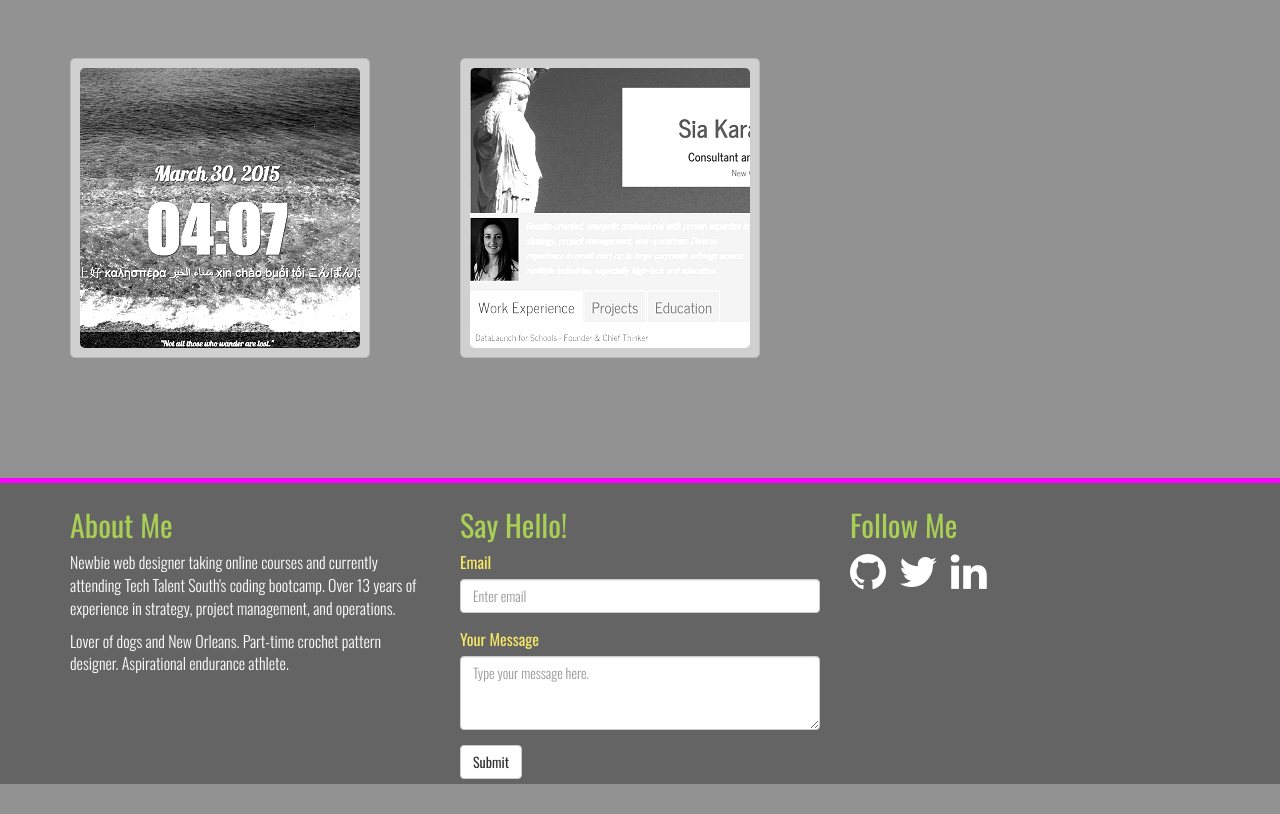
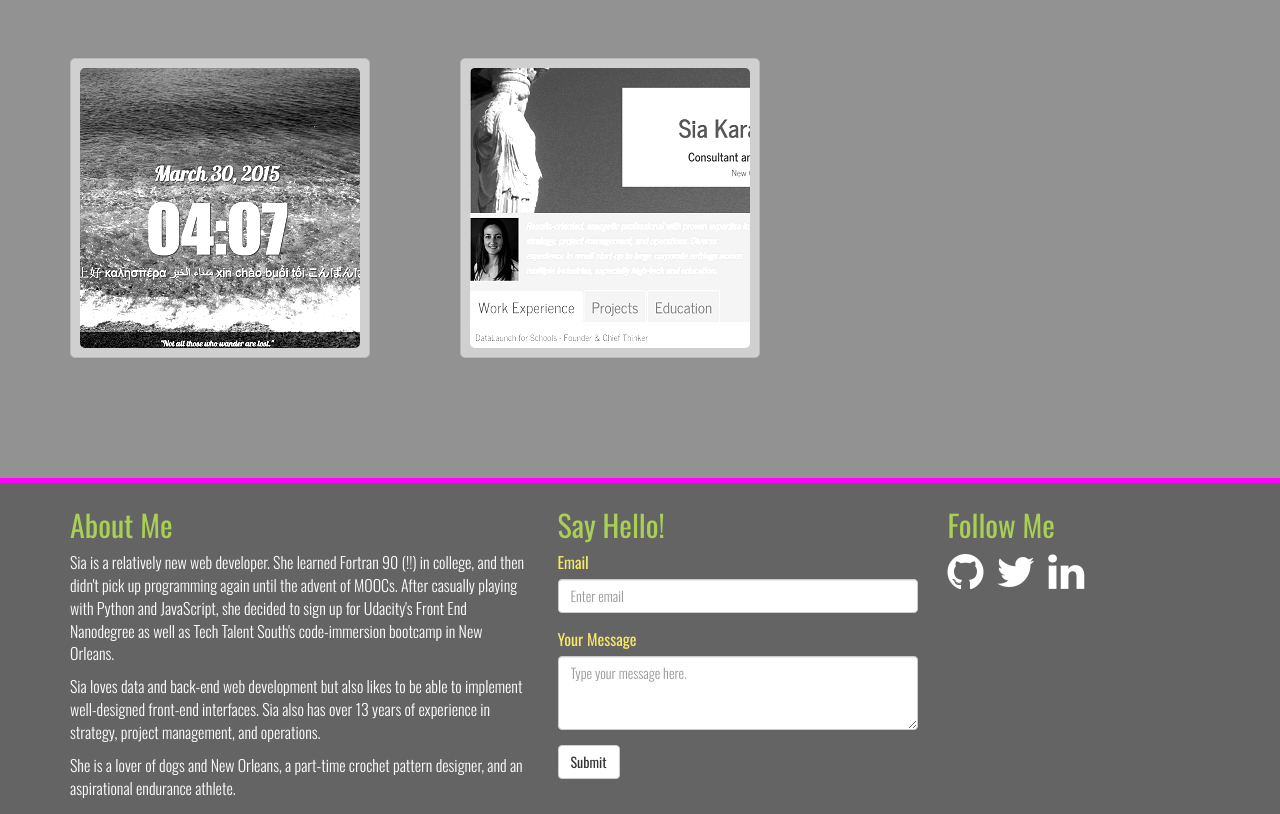
Before and after one commit to siakaramalegos/old-siakaramalegos.github.io, a plain HTML site: page index.html in a window 1280 px wide. Shown: the part 465-1279 px from the top of the page. Before the commit the page ends 1249 px from the top, so only its background shows below. Drawn offline with nearby package versions, Linux system fonts and the light colour scheme.

Commit message:
Updated about me

```diff
--- a/index.html
+++ b/index.html
@@ -140,10 +140,13 @@
     <footer class="footer">
       <div class="container">
         <div class="row">
-          <div class="col-md-4 about">
+          <div class="col-md-5 about">
             <h2 id="About">About Me</h2>
-            <p>Newbie web designer taking online courses and currently attending Tech Talent South's coding bootcamp.  Over 13 years of experience in strategy, project management, and operations.</p>
-            <p>Lover of dogs and New Orleans.  Part-time crochet pattern designer.  Aspirational endurance athlete.</p>
+            <p>Sia is a relatively new web developer. She learned Fortran 90 (!!) in college, and then didn't pick up programming again until the advent of MOOCs. After casually playing with Python and JavaScript, she decided to sign up for Udacity's Front End Nanodegree as well as Tech Talent South's code-immersion bootcamp in New Orleans.</p>
+
+            <p>Sia loves data and back-end web development but also likes to be able to implement well-designed front-end interfaces.  Sia also has over 13 years of experience in strategy, project management, and operations.</p>
+
+            <p>She is a lover of dogs and New Orleans, a part-time crochet pattern designer, and an aspirational endurance athlete.</p>
           </div>
 
           <div class="col-md-4">
@@ -166,7 +169,7 @@
             </form>
           </div>
 
-          <div class="col-md-4">
+          <div class="col-md-3">
             <h2 id="Follow">Follow Me</h2>
             <a href="https://github.com/siakaramalegos" target="_blank"><i class="fa fa-github fa-3x"></i></a>
             <a href="https://twitter.com/thegreengreek" target="_blank"><i class="fa fa-twitter fa-3x"></i></a>
```
